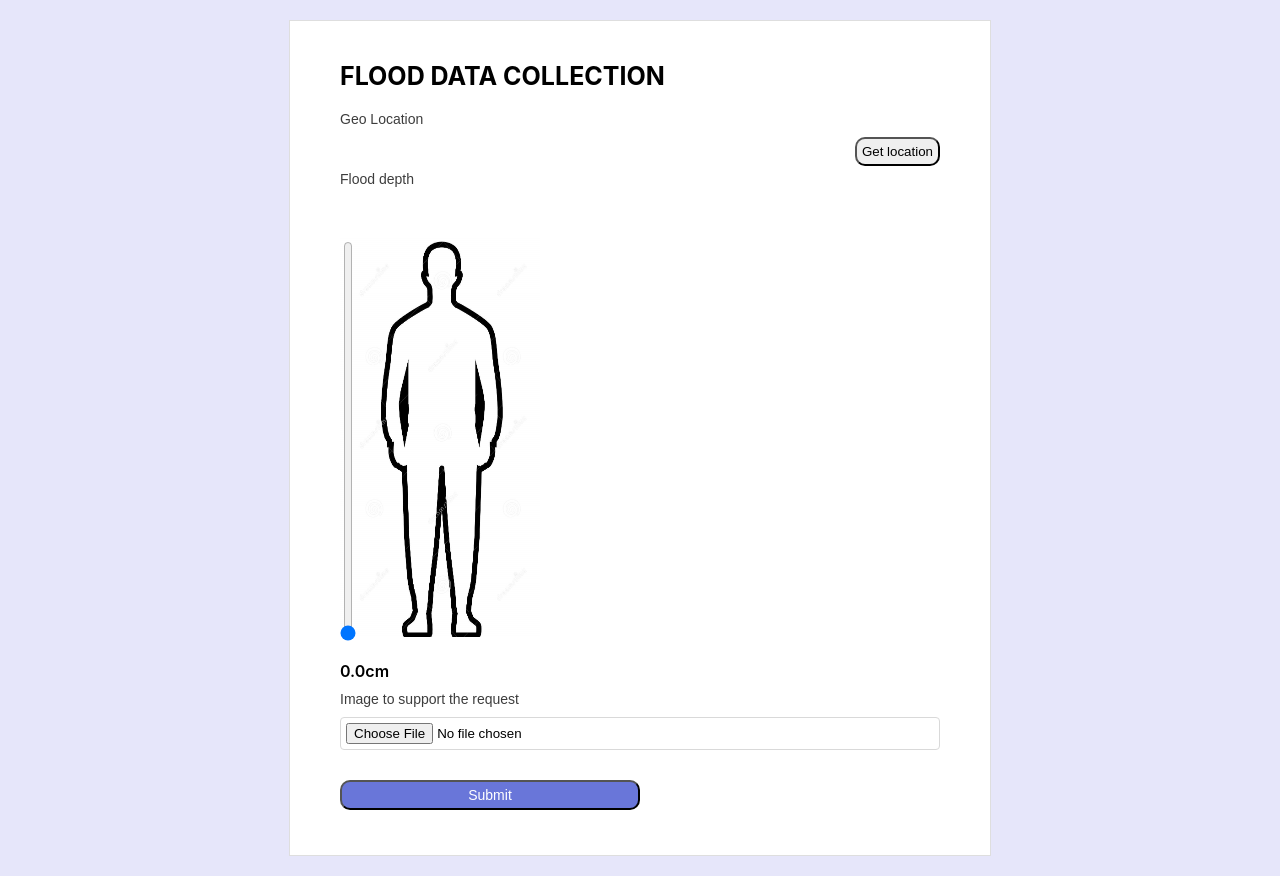
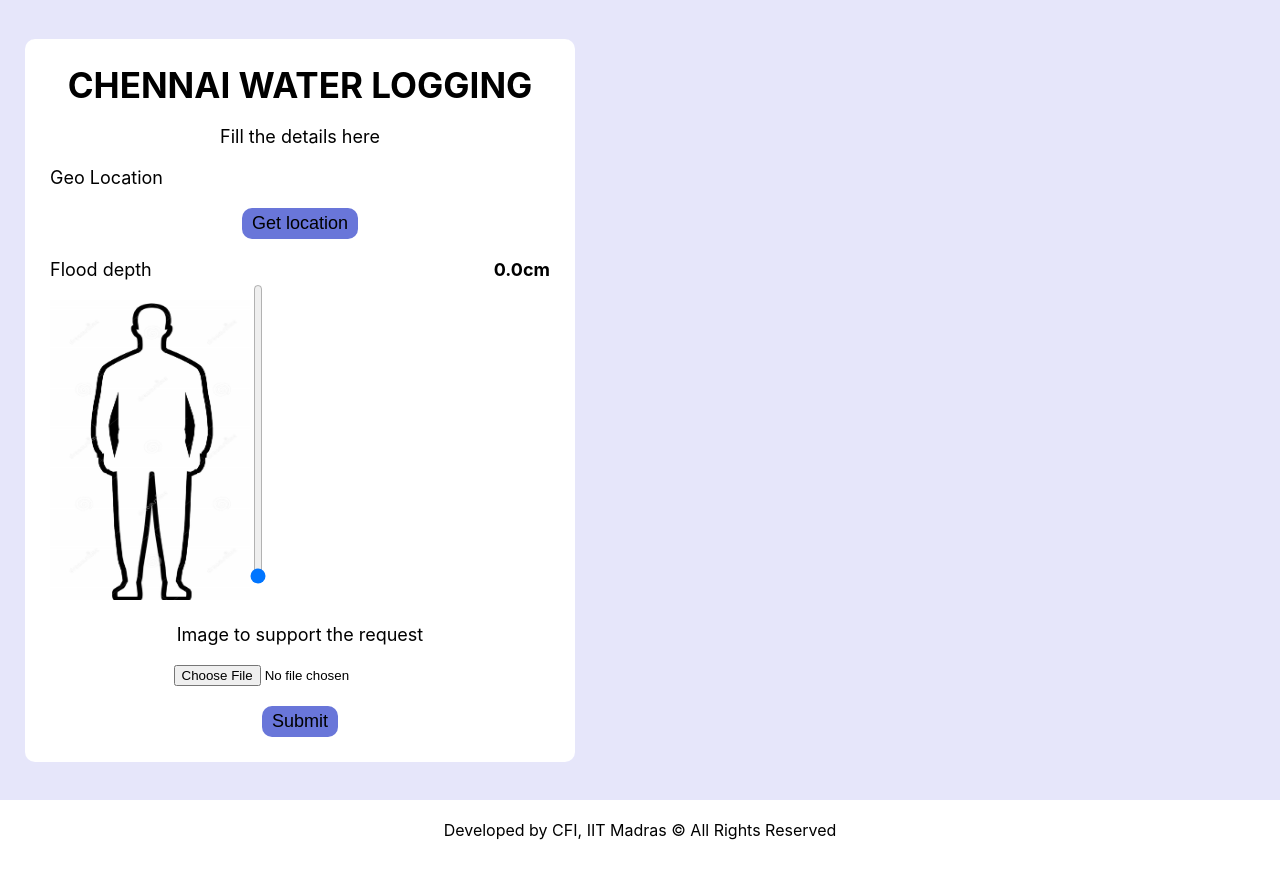
Before and after one commit to WebOps-and-Blockchain-Club/chennai-water-logging-client, a React (Create React App) app: page / in a window 1280 px wide. Built offline with nearby package versions, Linux system fonts and the light colour scheme; no server answers; what apollo-upload-client would draw is missing.

Commit message:
UI changes

```diff
--- a/package.json
+++ b/package.json
@@ -18,6 +18,7 @@
     "apollo-upload-client": "^16.0.0",
     "classnames": "^2.3.1",
     "graphql": "^16.0.1",
+    "moment": "^2.29.1",
     "react": "^17.0.2",
     "react-dom": "^17.0.2",
     "react-router-dom": "^5.3.0",
--- a/src/App.tsx
+++ b/src/App.tsx
@@ -1,5 +1,6 @@
 import React from "react";
 import { BrowserRouter as Router, Route } from "react-router-dom";
+import Footer from "./Components/Footer";
 import { AddData } from "./Components/Pages/AddData";
 import Dashboard from "./Components/Pages/Admin/Dashboard";
 import PasswordForm from "./Components/Pages/Admin/PasswordForm";
@@ -11,9 +12,12 @@ function App() {
       <Route exact path="/" component={AddData} />
       <Route exact path="/data/:id" component={DisplayData} />
       <Route exact path="/dashboard">
-        < PasswordForm  />
+        <PasswordForm />
       </Route>
-      <Route exact path='/submissions'><Dashboard /></Route>
+      <Route exact path="/submissions">
+        <Dashboard />
+      </Route>
+      <Footer />
     </Router>
   );
 }
--- /dev/null
+++ b/src/Components/Footer.tsx
@@ -0,0 +1,20 @@
+import React from "react";
+
+function Footer() {
+  return (
+    <div style={{ padding: "20px", textAlign: "center" }}>
+      Developed by{" "}
+      <a
+        href={`https://cfi.iitm.ac.in`}
+        target="_blank"
+        rel="noreferrer"
+        style={{ textDecoration: "none", color: "black" }}
+      >
+        CFI
+      </a>
+      , IIT Madras &copy; All Rights Reserved
+    </div>
+  );
+}
+
+export default Footer;
--- a/src/Components/Pages/AddData.tsx
+++ b/src/Components/Pages/AddData.tsx
@@ -1,99 +1,170 @@
 import React from "react";
 import { useAddDataMutation } from "../../generated/graphql";
 import "../../Styles/addData.css";
-import Img from '../../assests/image.jpg';
+import Img from "../../assests/image.jpg";
 
 interface Probs {}
 
 export const AddData = (probs: Probs) => {
-  const [filelist , setFilelist] = React.useState();
-  const [location , setLocation] = React.useState<any >();
-  const [error , setError] = React.useState('')
-  const [depth , setDepth] = React.useState<string>("0")
-  const [id , setId] = React.useState("");
+  const [filelist, setFilelist] = React.useState();
+  const [location, setLocation] = React.useState<any>();
+  const [error, setError] = React.useState("");
+  const [depth, setDepth] = React.useState<string>("0");
 
-  const handleImageUpload = ( e : any) =>{
-      console.log(e.target.files[0])
-      setFilelist(e.target.files[0])
+  const handleImageUpload = (e: any) => {
+    console.log(e.target.files[0]);
+    setFilelist(e.target.files[0]);
+  };
+
+  const getGeolocation = (e: any) => {
+    e.preventDefault();
+    let coords = {
+      latitude: 0,
+      longitude: 0,
+    };
+    if (navigator.geolocation) {
+      navigator.geolocation.getCurrentPosition(
+        (res) => {
+          coords.latitude = res.coords.latitude;
+          coords.longitude = res.coords.longitude;
+          setLocation(coords);
+        },
+        (err) => setError(err.message)
+      );
+    }
+  };
+
+  const [addData, { data, loading, error: addDataError }] =
+    useAddDataMutation();
+
+  const handleSubmit = (e: any) => {
+    e.preventDefault();
+    if (!location) {
+      window.alert(
+        "Geo location is not entered . Click on the Get location Button"
+      );
+      return;
+    }
+    if (depth === "0") {
+      window.alert(
+        "Depth is not entered . Slide the slider to fix flood depth"
+      );
+      return;
+    }
+    try {
+      addData({
+        variables: {
+          location: JSON.stringify(location),
+          image: filelist,
+          depth:
+            Number((Number(depth) * 180) / 10)
+              .toFixed(1)
+              .toString() + " cm",
+        },
+      });
+    } catch (e) {
+      console.log(e);
+    }
+  };
+
+  const copyLink = (e: any) => {
+    e.preventDefault();
+    navigator.clipboard.writeText(
+      `${window.location.href}data/${data?.addData}`
+    );
+  };
+
+  if (data?.addData) {
+    return (
+      <div className="main-div">
+        <div className="submission-box">
+          <div className="sub-heading">
+            To view your submission visit or copy this link{" "}
+          </div>
+          <div className="form-row">
+            <a href={`/data/${data?.addData}`}>Click Here</a>
+            <button onClick={copyLink} className="locationButton">
+              Copy link
+            </button>
+          </div>
+        </div>
+      </div>
+    );
   }
 
-
-  const getGeolocation = (e : any)=>{
-    e.preventDefault();
-    let coords = {
-      latitude : 0 ,
-      longitude : 0 ,
-      location : " "
-    };
-    if (navigator.geolocation) {
-      navigator.geolocation.getCurrentPosition((res)=>{
-        coords.latitude = res.coords.latitude;
-        coords.longitude = res.coords.longitude;
-        coords.location = "Location";
-        setLocation(coords)
-
-      }, (err) => setError(err.message));
-    }
-
+  if (loading) {
+    return (
+      <div className="main-div">
+        <div className="submission-box">
+          <div className="sub-heading">Loading... </div>
+        </div>
+      </div>
+    );
   }
 
-  const [addData] = useAddDataMutation();
-
-  const handleSubmit = (e : any) =>{
-    e.preventDefault();
-    if(!location){
-      setError("Geo location is not entered . Click on the Get location Button")
-      return
-    }
-
-    addData({
-      variables : {
-        location : JSON.stringify(location),
-        image : filelist,
-        depth
-      }
-    }).then(res =>  { if(res.data?.addData) setId(res.data?.addData!)})
-    .catch(err => setError(err.message))
-    setError("")
+  if (addDataError) {
+    return (
+      <div className="main-div">
+        <div className="submission-box" style={{ backgroundColor: "#f44336" }}>
+          <div className="sub-heading">Some error occured!</div>
+        </div>
+      </div>
+    );
   }
 
-  const copyLink = (e : any) =>{
-
-    e.preventDefault()
-    navigator.clipboard.writeText(`${window.location.href}data/${id}`)
-
-  }
-        return(
-          <form onSubmit={handleSubmit}>
-            <h3 className="heading">FLOOD DATA COLLECTION</h3>
-            {
-              error ? <div className="alert">
-
-              {error}
-            </div> : null
-            }
-          <label>Geo Location</label>
-          <div style={{'width' : '100%'}}>
-          <label style={{'float' : 'left','marginBottom' : '5px','padding' : '5px'}}>{location ?
-           <a href={`https://www.google.com/maps/search/?api=1&query=${location.latitude},${location.longitude}`} target="_blank" rel="noreferrer">Check Location</a> : null}</label>
-
-          <button onClick={getGeolocation} className="locationButton">Get location</button>
+  return (
+    <div className="main-div">
+      <form onSubmit={handleSubmit} className="add-data">
+        <div className="heading" style={{ fontSize: "35px" }}>
+          CHENNAI WATER LOGGING
+        </div>
+        <div className="sub-heading">Fill the details here</div>
+        {error && <div className="error">{error}</div>}
+        <div className="form-row">
+          <div>Geo Location</div>
+          {location && (
+            <a
+              href={`https://www.google.com/maps/search/?api=1&query=${location.latitude},${location.longitude}`}
+              target="_blank"
+              rel="noreferrer"
+            >
+              Check Location
+            </a>
+          )}
+        </div>
+        <button onClick={getGeolocation} className="locationButton">
+          Get location
+        </button>
+        <div className="form-row">
+          <div>Flood depth</div>
+          <div style={{ fontWeight: "bold" }}>
+            {Number((Number(depth) * 180) / 10).toFixed(1)}cm
           </div>
-         <label>Flood depth</label>
-          <div className="rangeDiv">
-          <img src={Img} width={'200px'} height={'400px'} style={{'marginTop':'10%'}}/>
-          <input type={'range'} min="0" max="10" step={'any'} value={depth} onChange={(e : any)=> setDepth(e.target.value)}/>
-          </div>
-          <output className="rangeLabel">{Number(Number(depth)*180/10).toFixed(1)}cm</output>
-
-          <label>Image to support the request</label>
-          <input className='forminput' type="file" accept="image/*" capture="environment" onChange={handleImageUpload} required/>
-          <button type="submit" className="submitButton">Submit</button>
-          <label>{ id ? "To view your submission visit this link": null} </label>
-          {
-            id? <div style={{'width':'100%'}}><a href={`/data/${id}`} >Click Here</a>
-            <button onClick={copyLink} className="locationButton">Copy link</button></div> : null
-          }
-          </form>
-        )
+        </div>
+        <div>
+          <img src={Img} alt={"person"} width={"200px"} height={"300px"} />
+          <input
+            type={"range"}
+            min="0"
+            max="10"
+            step={"any"}
+            value={depth}
+            onChange={(e: any) => setDepth(e.target.value)}
+            required
+          />
+        </div>
+        <div>Image to support the request</div>
+        <input
+          type="file"
+          accept="image/*"
+          capture="environment"
+          onChange={handleImageUpload}
+          required
+        />
+        <button type="submit" className="submitButton">
+          Submit
+        </button>
+      </form>
+    </div>
+  );
 };
--- a/src/Components/Pages/DisplayData.tsx
+++ b/src/Components/Pages/DisplayData.tsx
@@ -1,40 +1,72 @@
+import moment from "moment";
 import React from "react";
 import { useParams } from "react-router-dom";
 import { useGetDataByIdQuery } from "../../generated/graphql";
-import "../../Styles/displayData.css"
+import "../../Styles/displayData.css";
 
 interface Probs {}
 
 export const DisplayData = (probs: Probs) => {
-  const {id} = useParams<any>();
-  const {data,error , loading} = useGetDataByIdQuery({variables:{
-    ID : id
-  }})
+  const { id } = useParams<any>();
+  const { data, loading, error } = useGetDataByIdQuery({
+    variables: {
+      ID: id,
+    },
+  });
+
   let location;
- if(data) {location = JSON.parse(data?.getDataByID?.location!);}
+  if (data) {
+    location = JSON.parse(data?.getDataByID?.location!);
+  }
 
-  if(!data) return(<div>Loading........</div>)
-  return(
-    <div className="displayData-div">
-      <div className="displaydata-heading">Your Data</div>
+  if (loading) {
+    return (
+      <div className="main-div">
+        <div className="submission-box">
+          <div className="sub-heading">Loading... </div>
+        </div>
+      </div>
+    );
+  }
 
-            <div className="Datadiv">
-            <div className="location-div">
-            <a className={"button2"}href={`https://www.google.com/maps/search/?api=1&query=${location.latitude},${location.longitude}`} target="_blank" rel="noreferrer">Location</a>
-            </div>
+  if (error) {
+    return (
+      <div className="main-div">
+        <div className="submission-box" style={{ backgroundColor: "#f44336" }}>
+          <div className="sub-heading">Some error occured!</div>
+        </div>
+      </div>
+    );
+  }
 
-             <div className="depth-div">
-             <span className="button2"> Flood Depth  : {Number(Number(data.getDataByID.depth)*180/10).toFixed(2)} cm
-            </span>
-              </div>
-             </div>
-
-             <div className="img-div">
-              <img src={`${process.env.REACT_APP_BACKEND_URL}/images/${data.getDataByID.image}`} height={'250px'} width={'100%'} alt=""/>
-
-             </div>
-
-
+  return (
+    <div className="main-div">
+      <div className="add-data">
+        <div className="heading" style={{ fontSize: "35px" }}>
+          Your Data
+        </div>
+        <a
+          href={`https://www.google.com/maps/search/?api=1&query=${location.latitude},${location.longitude}`}
+          target="_blank"
+          rel="noreferrer"
+          style={{ borderBottom: "none" }}
+        >
+          Location
+        </a>
+        <div> Flood Depth : {data?.getDataByID.depth}</div>
+        <div>
+          {" "}
+          Data added on :{" "}
+          {moment(parseInt(data?.getDataByID.time!)).format(
+            "MMMM Do YYYY, h:mm a"
+          )}
+        </div>
+        <img
+          src={`${process.env.REACT_APP_BACKEND_URL}/images/${data?.getDataByID.image}`}
+          width={"80%"}
+          alt=""
+        />
+      </div>
     </div>
   );
 };
--- a/src/Styles/addData.css
+++ b/src/Styles/addData.css
@@ -1,92 +1,56 @@
-body{
+.main-div {
+  width: 100%;
+  min-height: 100vh;
   background: lavender;
-    padding: 20px;
+  display: flex;
+  align-items: center;
 }
 
+.main-div div {
+  font-size: 18px;
+}
 
-form {
-    background: white;
-    border: 1px solid #dedede;
+.heading {
+  font-size: 35px;
+  text-align: center;
+  font-weight: bold;
+}
+
+.add-data,
+.submission-box {
+  margin: 0 25px;
+  border-radius: 10px;
+  background-color: white;
+  padding: 25px;
   display: flex;
   flex-direction: column;
-    justify-content: space-around;
-    margin: 0 auto;
-    width: auto;
-    max-width: 600px;
-    padding: 20px 50px;
+  align-items: center;
+  gap: 20px;
 }
 
-  .heading{
-    font-size: 25px !important;
-    margin: 20px 0px;
+.form-row {
+  display: flex;
+  width: 100%;
+  align-items: center;
+  justify-content: space-between;
 }
 
-  .forminput  {
-    border: 1px solid #d9d9d9;
-    border-radius: 4px;
-    box-sizing: border-box;
-    padding: 10px;
-    width: 100%;
-    margin-bottom: 15px;
-    padding: 5px;
-  }
-  .rangeDiv{
-    display: table;
-    width: 200px !important;
+input[type="range"] {
+  width: 300px;
+  transform: rotate(-90deg) /*translate(0, 0)*/;
+  transform-origin: 0 0;
+  -moz-transform: rotate(270deg);
 }
 
-
-  input[type="range"] {
-    width: 400px;
-    transform: rotate(-90deg) translate(0, 0);
-    transform-origin: 0 0;
-   -moz-transform: rotate(270deg)
+button {
+  border-radius: 10px;
+  padding: 5px 10px;
+  font-size: 18px;
+  background-color: #6976d9;
+  border: none;
 }
 
- .rangeLabel{
-  margin-bottom: 10px;
-  font-weight: 600;
+.error {
+  background-color: #f44336;
+  padding: 10px 20px;
 }
-
-
-  label {
-    color: #3d3d3d;
-    display: block;
-    font-family: sans-serif;
-    font-size: 14px;
-    font-weight: 500;
-    margin-bottom: 10px;
-    float: inline-start !important;
-  }
-
-  .submitButton{
-    background-color: #6976d9;
-    color: white;
-    font-family: sans-serif;
-    width: 50%;
-    font-size: 14px;
-    margin: 15px 0px;
-    padding: 5px;
-    border-radius: 10px;
-
-  }
-
-  select {
-    margin-bottom: 20px;
-    padding: 5px;
-  }
-
-  .locationButton{
-    margin-bottom: 5px;
-    padding: 5px;
-    width: auto;
-    border-radius: 10px;
-    float: right;
-  }
-
-  .alert {
-    padding: 20px;
-    background-color: #f44336;
-    color: white;
-    margin-bottom: 10px;
-  }
--- a/src/generated/graphql.tsx
+++ b/src/generated/graphql.tsx
@@ -22,6 +22,7 @@ export type FloodData = {
   id: Scalars['ID'];
   image: Scalars['String'];
   location: Scalars['String'];
+  time: Scalars['String'];
 };
 
 export type GetFloodDatasOutput = {
@@ -62,7 +63,7 @@ export type GetDataByIdQueryVariables = Exact<{
 }>;
 
 
-export type GetDataByIdQuery = { getDataByID: { depth: string, location: string, image: string } };
+export type GetDataByIdQuery = { getDataByID: { depth: string, location: string, image: string, time: string } };
 
 export type GetDatasQueryVariables = Exact<{
   Password: Scalars['String'];
@@ -89,6 +90,7 @@ export const GetDataByIdDocument = gql`
     depth
     location
     image
+    time
   }
 }
     `;
```
Also changed, not shown: src/graphql/floodData.graphql (+11 -11 lines), 1 other file (tests, documents, lock files or other folders). Lines whose indentation alone changed are shown as unchanged.
